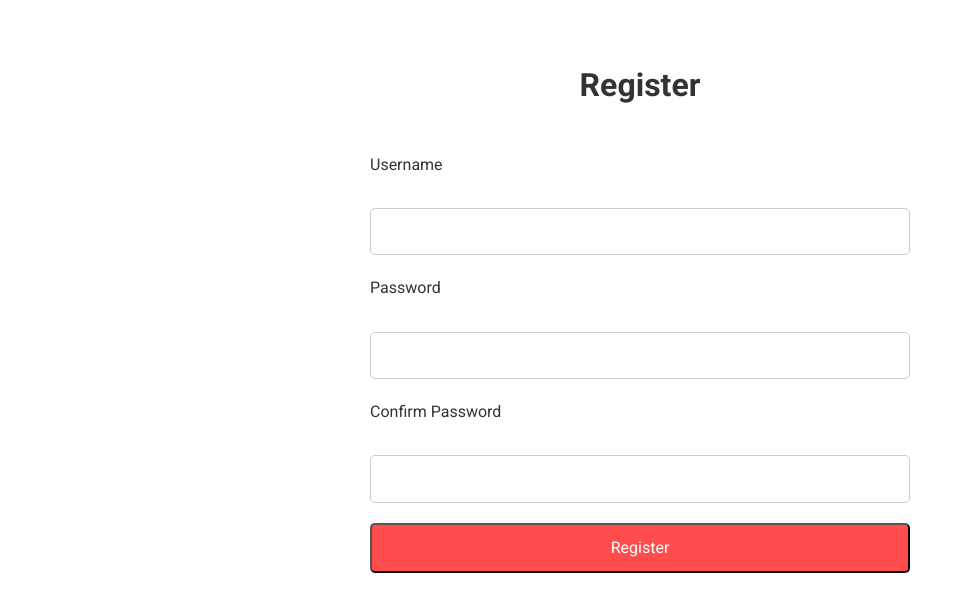
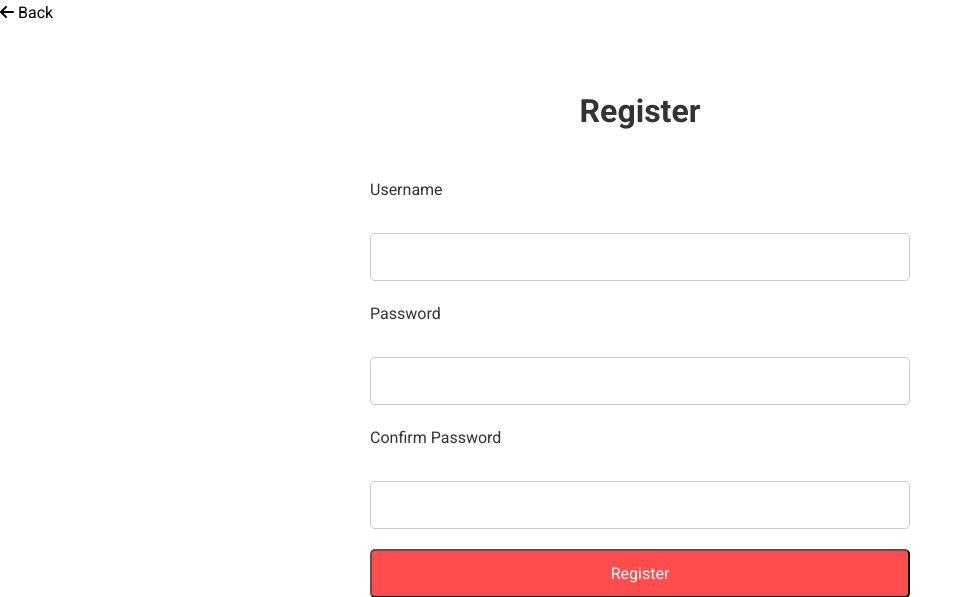
Before and after one commit to Antwon01/movie_proj, a Flask app: page /register in a window 1280 px wide. Shown: the part 68-665 px from the top of the page, without its empty margins (0-973 px from the left). Run offline with Flask 2, Linux system fonts and the light colour scheme; some libraries are stand-ins or nearby versions.

Commit message:
Added more back buttons to the all the screens (still need to fix apperance) to match the paper prototype and give the user another option to go back to the previous screen

```diff
--- a/templates/advanced_search.html
+++ b/templates/advanced_search.html
@@ -1,5 +1,9 @@
 {% extends "layout.html" %} {% block title %}Advanced Search - MovieRate{%
 endblock %} {% block content %}
+
+<!-- Back Button -->
+<button onclick="history.back()"><i class="fas fa-arrow-left"></i> Back</button>
+
 <section class="advanced-search-section">
   <h2>Advanced Movie Search</h2>
   <!-- Advanced Search Form -->
--- a/templates/discover.html
+++ b/templates/discover.html
@@ -1,6 +1,9 @@
 {% extends "layout.html" %}
 {% block title %}Discover - MovieRate{% endblock %}
 {% block content %}
+<!-- Back Button -->
+<button onclick="history.back()"><i class="fas fa-arrow-left"></i> Back</button>
+
 <section class="discover-section">
   <h2>Discover New Movies</h2>
   <p>Looking for new movies? <br> Enter criteria in the forms bellow</p>
--- a/templates/login.html
+++ b/templates/login.html
@@ -1,6 +1,9 @@
 {% extends "layout.html" %}
 {% block title %}Login - MovieRate{% endblock %}
 {% block content %}
+<!-- Back Button -->
+<button onclick="history.back()"><i class="fas fa-arrow-left"></i> Back</button>
+
 <section class="form-section">
   <h2>Login</h2>
   <form method="POST">
--- a/templates/register.html
+++ b/templates/register.html
@@ -1,6 +1,9 @@
 {% extends "layout.html" %}
 {% block title %}Register - MovieRate{% endblock %}
 {% block content %}
+<!-- Back Button -->
+<button onclick="history.back()"><i class="fas fa-arrow-left"></i> Back</button>
+
 <section class="form-section">
   <h2>Register</h2>
   <form method="POST">
```
